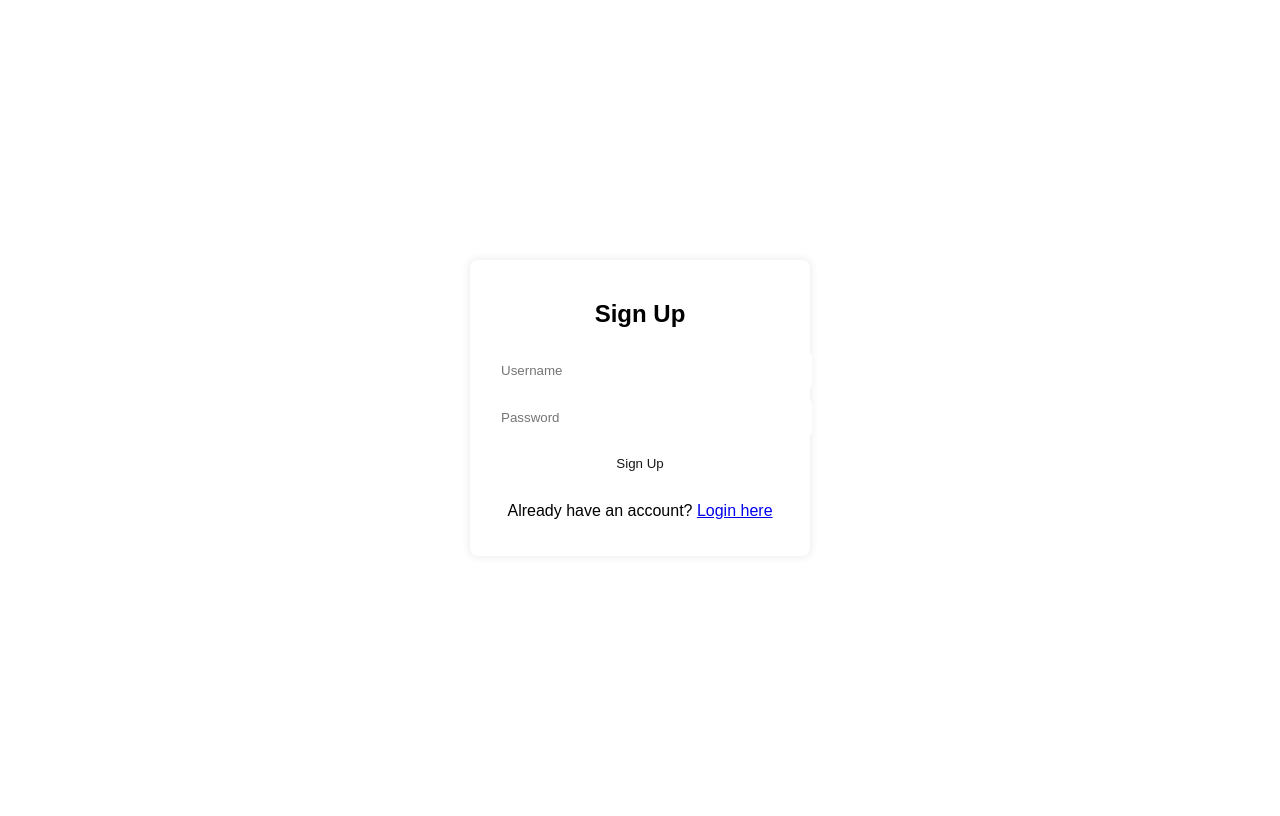
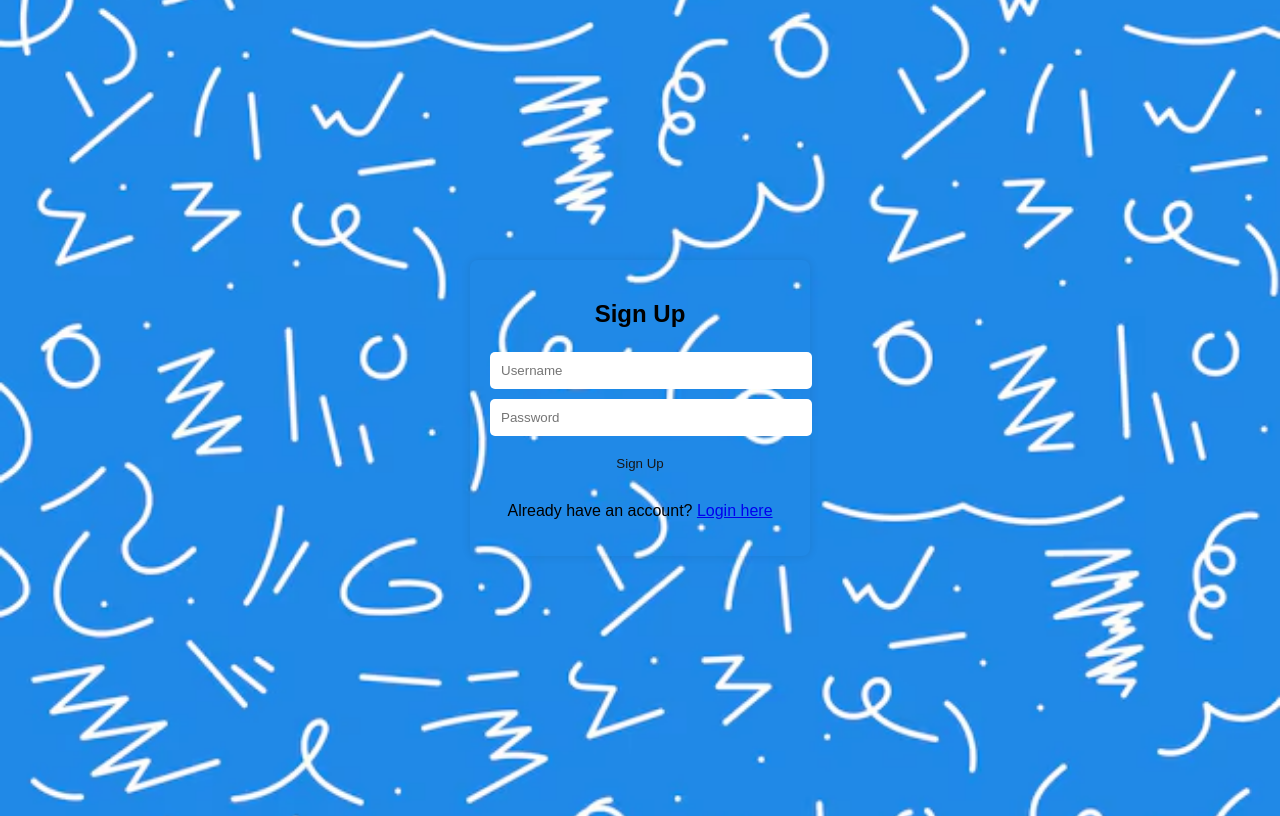
Before and after one commit to PacaChristianPhilipS27/prelim-ais2, a plain HTML site: page index.html in a window 1280 px wide. Drawn offline with Linux system fonts and the light colour scheme.

Commit message:
added background

```diff
--- a/index.html
+++ b/index.html
@@ -12,7 +12,7 @@
             justify-content: center;
             align-items: center;
             height: 100vh;
-            background: url("image/lester.jpg") no-repeat center center/cover;
+            background: url("image/blue-background-white-doodles-set_78370-3164.avif") no-repeat center center/cover;
             flex-direction: column;
         }
         .container {
```
Also changed, not shown: image/blue-background-white-doodles-set_78370-3164.avif (added).
